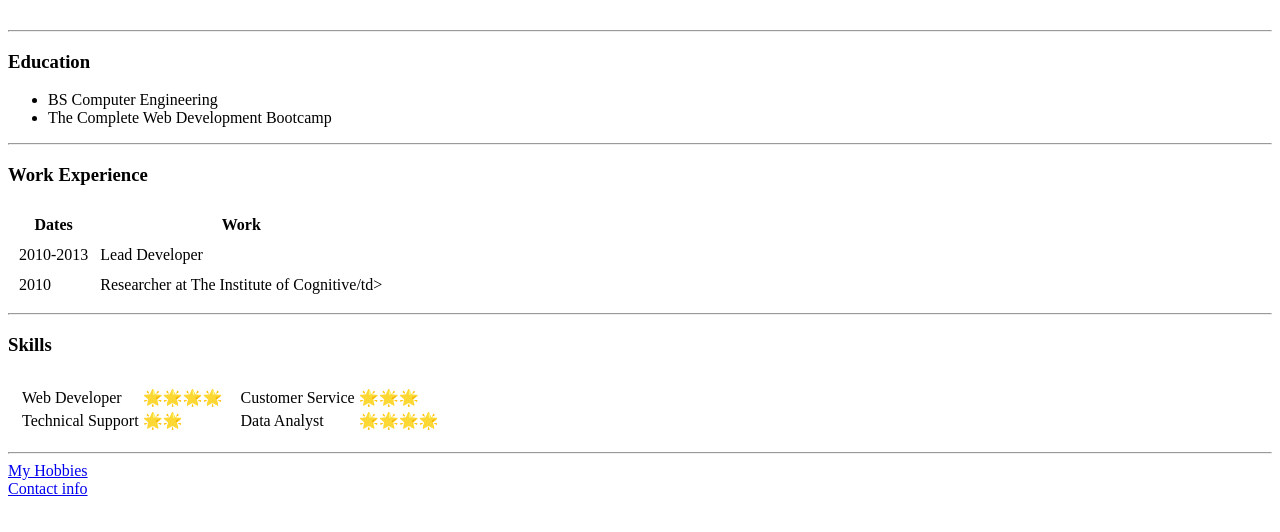
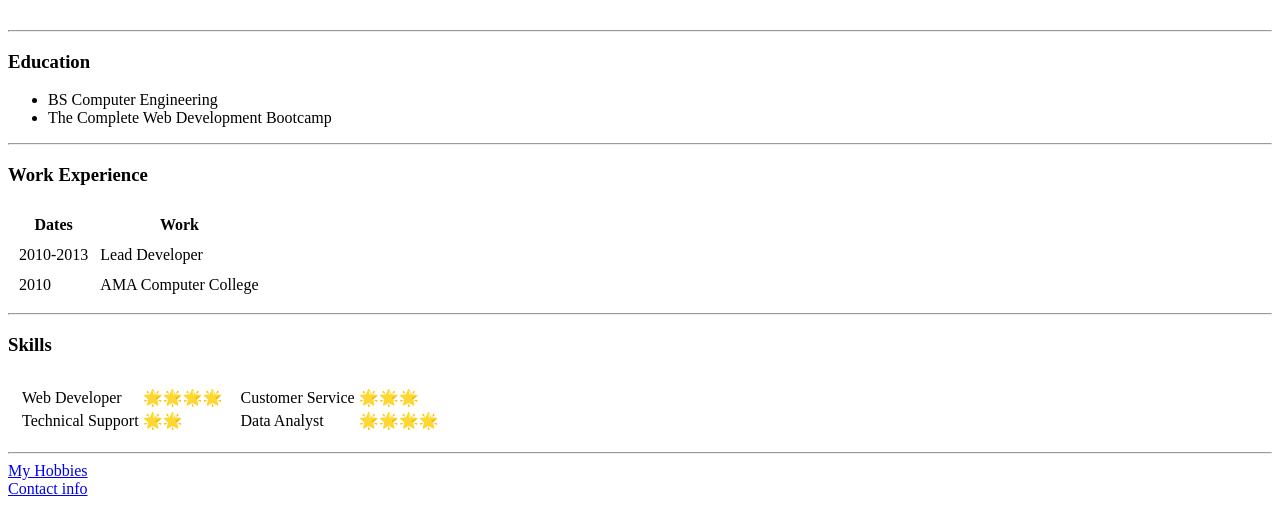
Before and after one commit to gintim14/CV2, a plain HTML site: page index.html in a window 1280 px wide. Shown: the part 192-724 px from the top of the page. Drawn offline with Linux system fonts and the light colour scheme.

Commit message:
Update index.html

```diff
--- a/index.html
+++ b/index.html
@@ -37,7 +37,7 @@
             </tr>
             <tr>
                 <td>2010</td>
-                <td>Researcher at The Institute of Cognitive/td>
+                <td>AMA Computer College</td>
             </tr>
             </tbody>
         </table>
```
